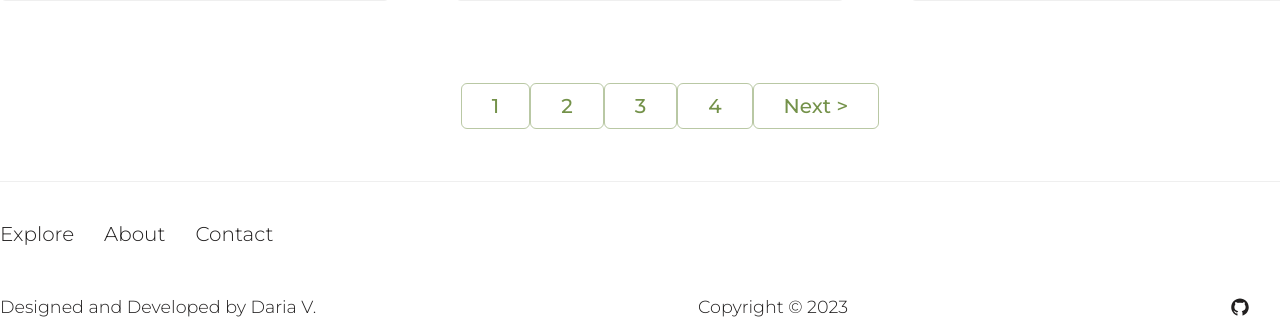
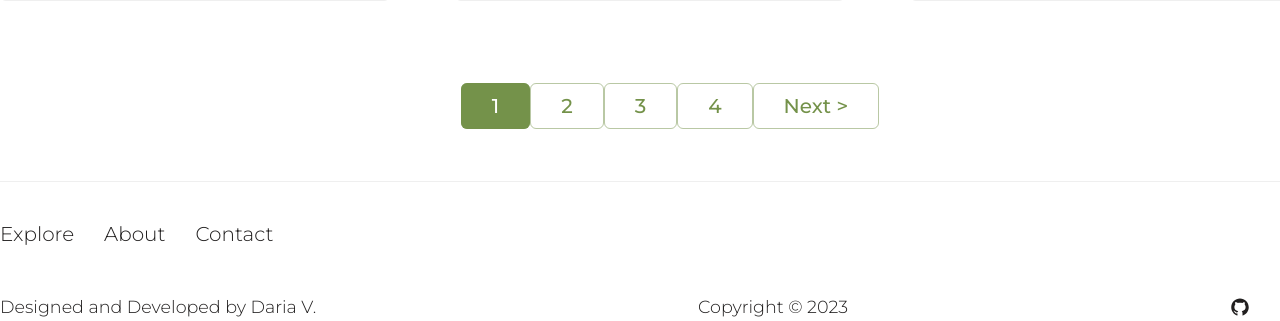
Before and after one commit to dariavarlamovaa/neliapila-healthy-recipes, a Django app: page / in a window 1280 px wide; the page is wider, and only the part inside the window is pictured. Shown: the part 1895-2216 px from the top of that part. Run offline with Django 4.2, Linux system fonts and the light colour scheme; data comes from the database, SQL or seed files in the repository.

Commit message:
added btn background color

```diff
--- a/static/base/css/base.css
+++ b/static/base/css/base.css
@@ -419,3 +419,8 @@ main {
     display: flex;
     flex-direction: row;
 }
+
+.pag .btn__filled {
+    background-color: #74924a;
+    color: #FFFFFF;
+}
```
